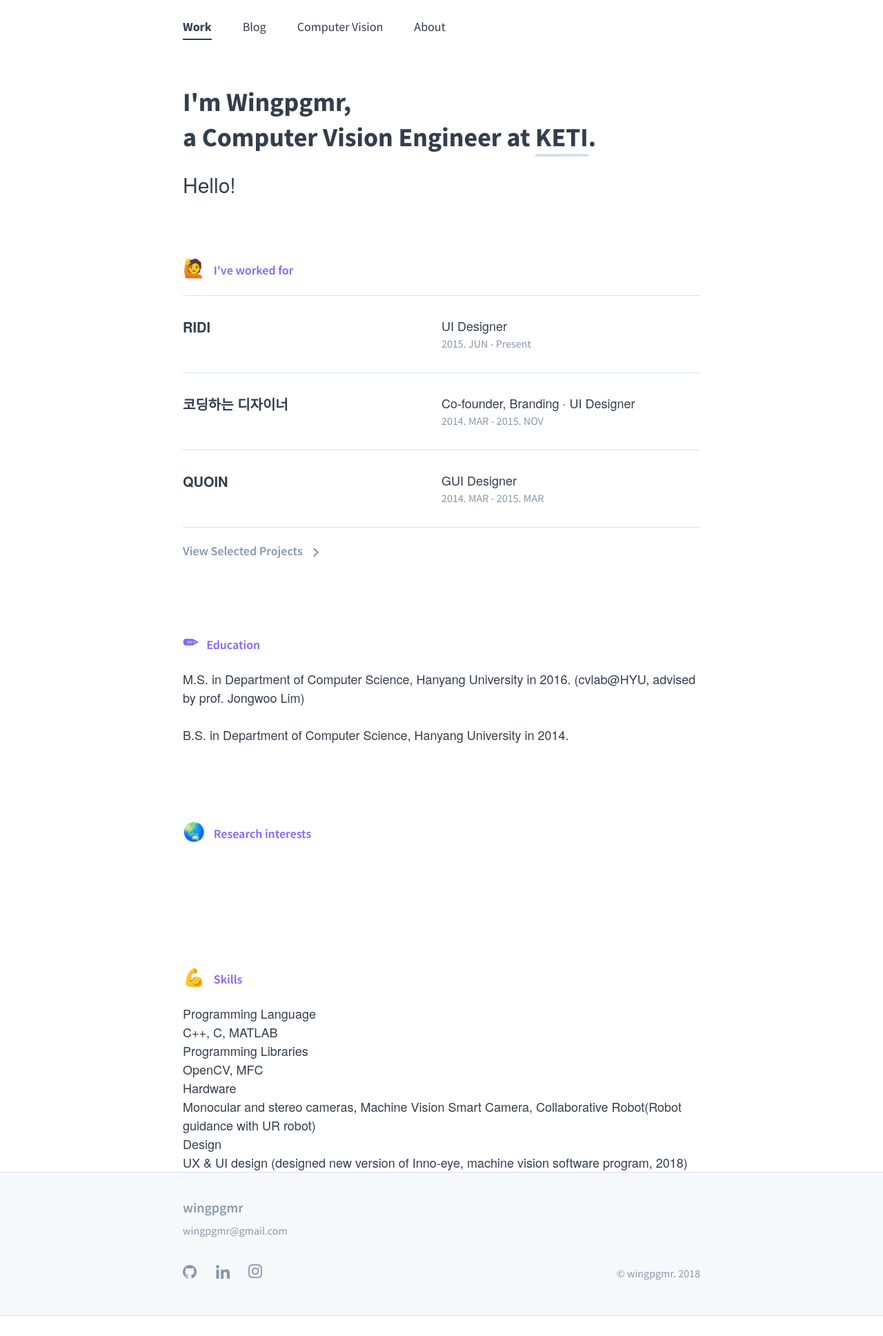
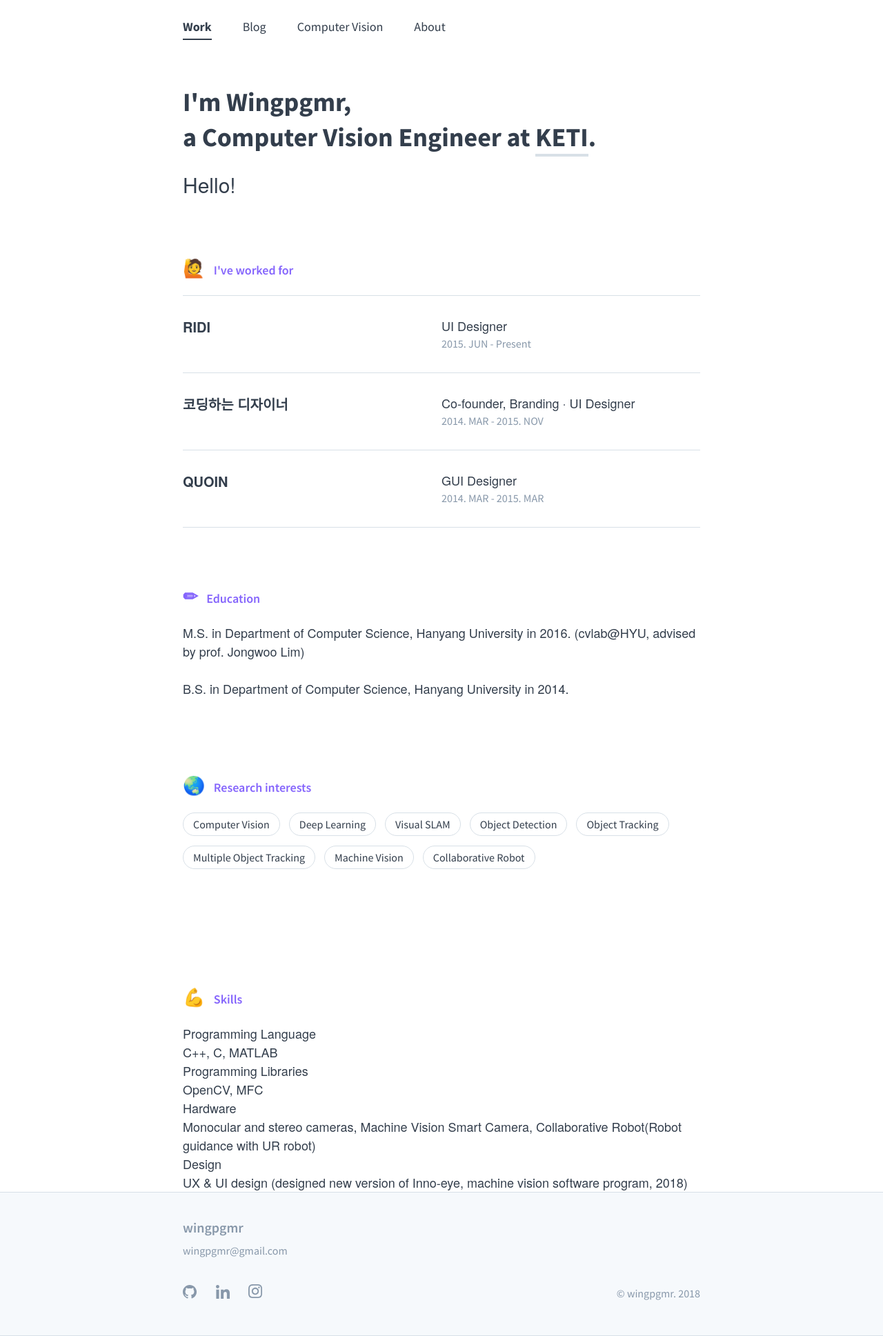
Before and after one commit to wingpgmr/changed, a Jekyll site: the page built from index.md, in a window 1280 px wide. Shown: the whole page at 69% size. Built offline with Jekyll 4.4.1, drawn with Linux system fonts in a browser that asks for light colours; before the commit the page ends 1908 px from its top, so only the background shows below that.

Commit message:
Update resume.html

```diff
--- a/_includes/resume.html
+++ b/_includes/resume.html
@@ -1,15 +1,6 @@
 <div class="loading-animation">
 <section class="resume">
     <div class="resume-info">
-<!--
-        <svg version="1.1" id="Layer_1" xmlns="http://www.w3.org/2000/svg" xmlns:xlink="http://www.w3.org/1999/xlink" x="0px" y="0px"
-	 viewBox="0 0 54 54" style="enable-background:new 0 0 54 54;" xml:space="preserve">
-        <path d="M49.5,16.5h-12V12c0-2.5-1.9-4.5-4.5-4.5H21c-2.6,0-4.5,2-4.5,4.5v4.5h-12C2,16.5,0,18.4,0,21v21c0,2.6,2,4.5,4.5,4.5h45
-            c2.6,0,4.5-1.9,4.5-4.5V21C54,18.4,52.1,16.5,49.5,16.5z M21,13.5c0-0.9,0.6-1.5,1.5-1.5h9c0.9,0,1.5,0.6,1.5,1.5v3H21V13.5z
-             M37.5,21v21h-21V21H37.5z M4.5,40.5v-18C4.5,21.6,5.1,21,6,21h6v21H6C5.1,42,4.5,41.4,4.5,40.5z M49.5,40.5c0,0.9-0.6,1.5-1.5,1.5
-            h-6V21h6c0.9,0,1.5,0.6,1.5,1.5V40.5z"/>
-        </svg>
--->
         <p class="second-label">
             <span class="label-emoji">
                 &#x1F64B;
@@ -22,14 +13,6 @@
         {% include project-list.html %}
 
     </ul>
-
-    <a href="{{ site.baseurl | append: '/project' }}" class="transition">
-        <div class="view-all-projects transition">
-            View Selected Projects
-            <svg id="Layer_1" data-name="Layer 1" xmlns="http://www.w3.org/2000/svg" viewBox="0 0 24 24"><defs><style>.cls-1{fill:none;}</style></defs><path d="M7.2,17.9l6.1-6.1L7.2,5.6,9,3.8l8,8-8,8Z"/><path class="cls-1" d="M.1-.2h24v24H.1Z"/></svg>
-        </div>
-    </a>
-
 </section>
 
 <section class="education">
@@ -59,7 +42,7 @@
         </p>
     </div>
     <ul>
-        {% for research_interests in site.data.research_interests %}
+        {% for research in site.data.research %}
             <li class="research_name">
                 {{ research.name }}
             </li>
```
